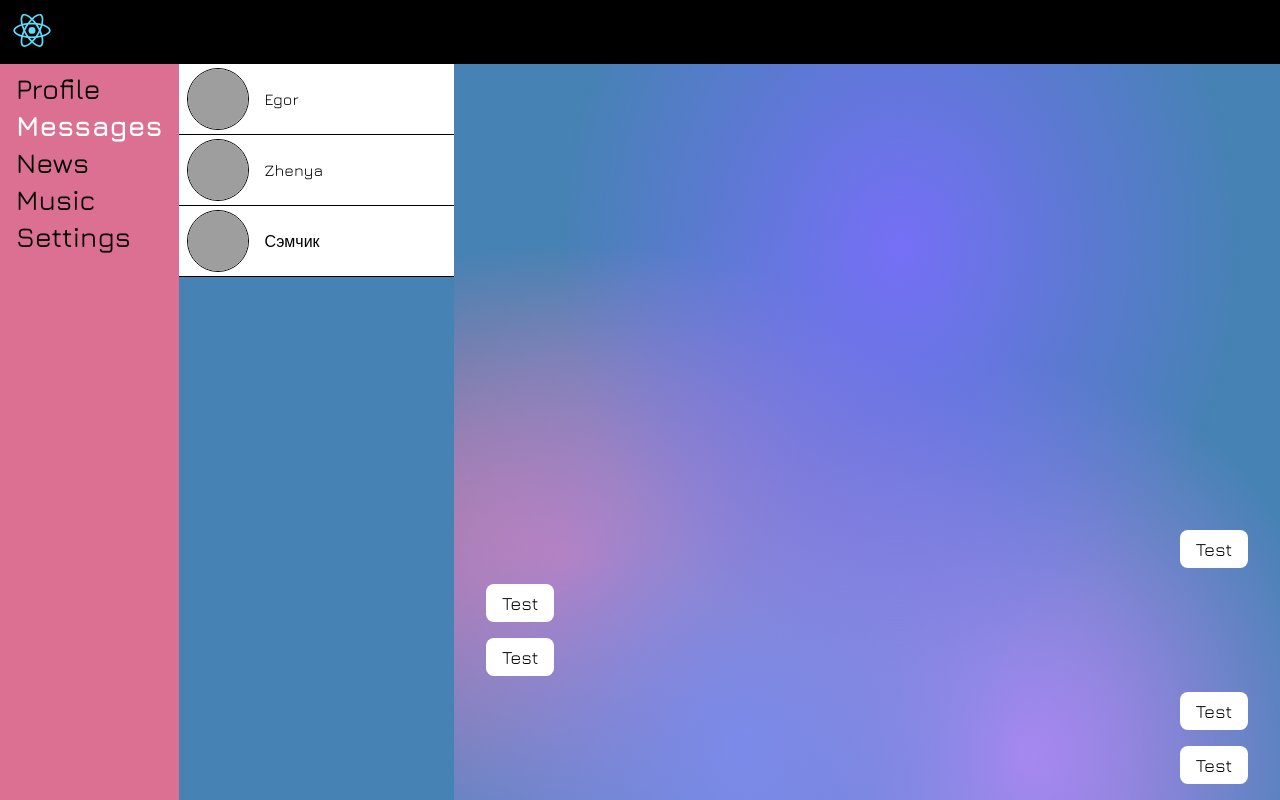
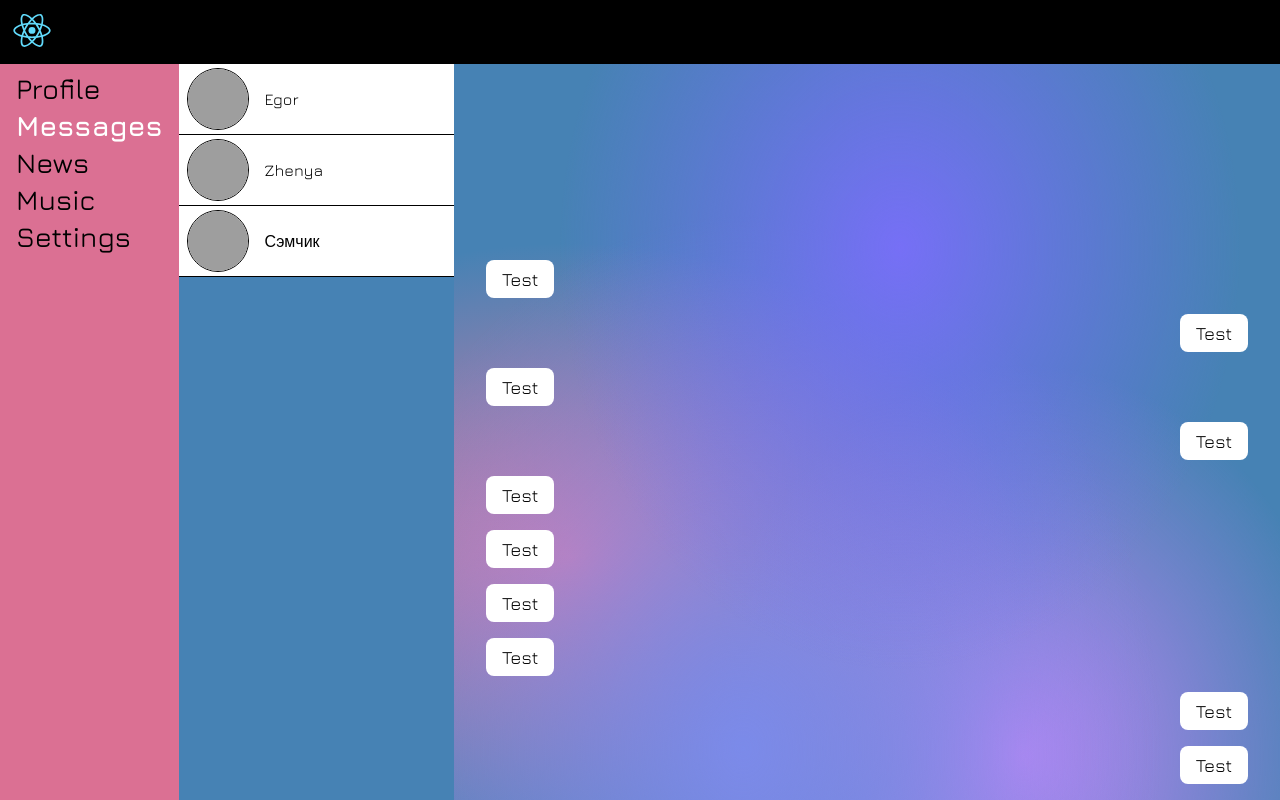
Before and after one commit to fiftysev/react_way_of_samurai, a React (Create React App) app: page /dialogs in a window 1280 px wide. Built offline with nearby package versions, Linux system fonts and the light colour scheme; grey boxes are pictures that could not be loaded.

Commit message:
Change hardcode to .map using

```diff
--- a/src/components/Dialogs/Dialog/Dialog.jsx
+++ b/src/components/Dialogs/Dialog/Dialog.jsx
@@ -10,13 +10,48 @@ const DialogMessage = (props) => {
 };
 
 const Dialog = () => {
+  const messages = [
+    {
+      message: "Test",
+    },
+    {
+      message: "Test",
+      alignRight: true,
+    },
+    {
+      message: "Test",
+    },
+    {
+      message: "Test",
+      alignRight: true,
+    },
+    {
+      message: "Test",
+    },
+    {
+      message: "Test",
+    },
+    {
+      message: "Test",
+    },
+    {
+      message: "Test",
+    },
+    {
+      message: "Test",
+      alignRight: true,
+    },
+    {
+      message: "Test",
+      alignRight: true,
+    },
+  ];
+
   return (
     <div className={s.container}>
-      <DialogMessage message="Test" alignRight={true} />
-      <DialogMessage message="Test" />
-      <DialogMessage message="Test" />
-      <DialogMessage message="Test" alignRight={true} />
-      <DialogMessage message="Test" alignRight={true} />
+      {messages.map((v) => (
+        <DialogMessage message={v.message} alignRight={v?.alignRight} />
+      ))}
     </div>
   );
 };
--- a/src/components/Dialogs/List/DialogsList.jsx
+++ b/src/components/Dialogs/List/DialogsList.jsx
@@ -13,11 +13,26 @@ const DialogsListItem = (props) => {
 };
 
 const DialogsList = (props) => {
+  const dialogItems = [
+    {
+      id: 1,
+      name: "Egor",
+    },
+    {
+      id: 2,
+      name: "Zhenya",
+    },
+    {
+      id: 3,
+      name: "Сэмчик",
+    },
+  ];
+
   return (
     <div className={s.container}>
-      <DialogsListItem name="Egor" id={1} />
-      <DialogsListItem name="Zhenya" id={2} />
-      <DialogsListItem name="Сэмчик" id={3} />
+      {dialogItems.map((v) => (
+        <DialogsListItem name={v.name} id={v.id} key={v.id} />
+      ))}
     </div>
   );
 };
--- a/src/components/Profile/Posts/Posts.jsx
+++ b/src/components/Profile/Posts/Posts.jsx
@@ -3,6 +3,34 @@ import Post from "./Post/Post";
 import s from "./posts.module.css";
 
 const Posts = () => {
+  const posts = [
+    {
+      text: "My first post!",
+    },
+    {
+      text: "It's props lesson from React course",
+      likes: 424,
+    },
+    {
+      text: "It's props lesson from React course",
+      likes: 424,
+    },
+    {
+      text: "It's props lesson from React course",
+      likes: 424,
+    },
+    {
+      text: "My first post!",
+    },
+    {
+      text: "My first post!",
+      likes: 32,
+    },
+    {
+      text: "My first post!",
+    },
+  ];
+
   return (
     <div className={s.container}>
       <h2 className={s.title}>My posts</h2>
@@ -16,14 +44,9 @@ const Posts = () => {
         />
         <button className={s.form__button}>Add post</button>
       </div>
-      <Post text="My first post!" />
-      <Post text="It's props lesson from React course" likes={45} />
-      <Post text="It's props lesson from React course" likes={45} />
-      <Post text="It's props lesson from React course" likes={45} />
-      <Post text="It's props lesson from React course" likes={45} />
-      <Post text="It's props lesson from React course" likes={45} />
-      <Post text="It's props lesson from React course" likes={45} />
-      <Post text="It's props lesson from React course" likes={45} />
+      {posts.map((v) => (
+        <Post text={v.text} likes={v.likes} key={v.likes} />
+      ))}
     </div>
   );
 };
```
